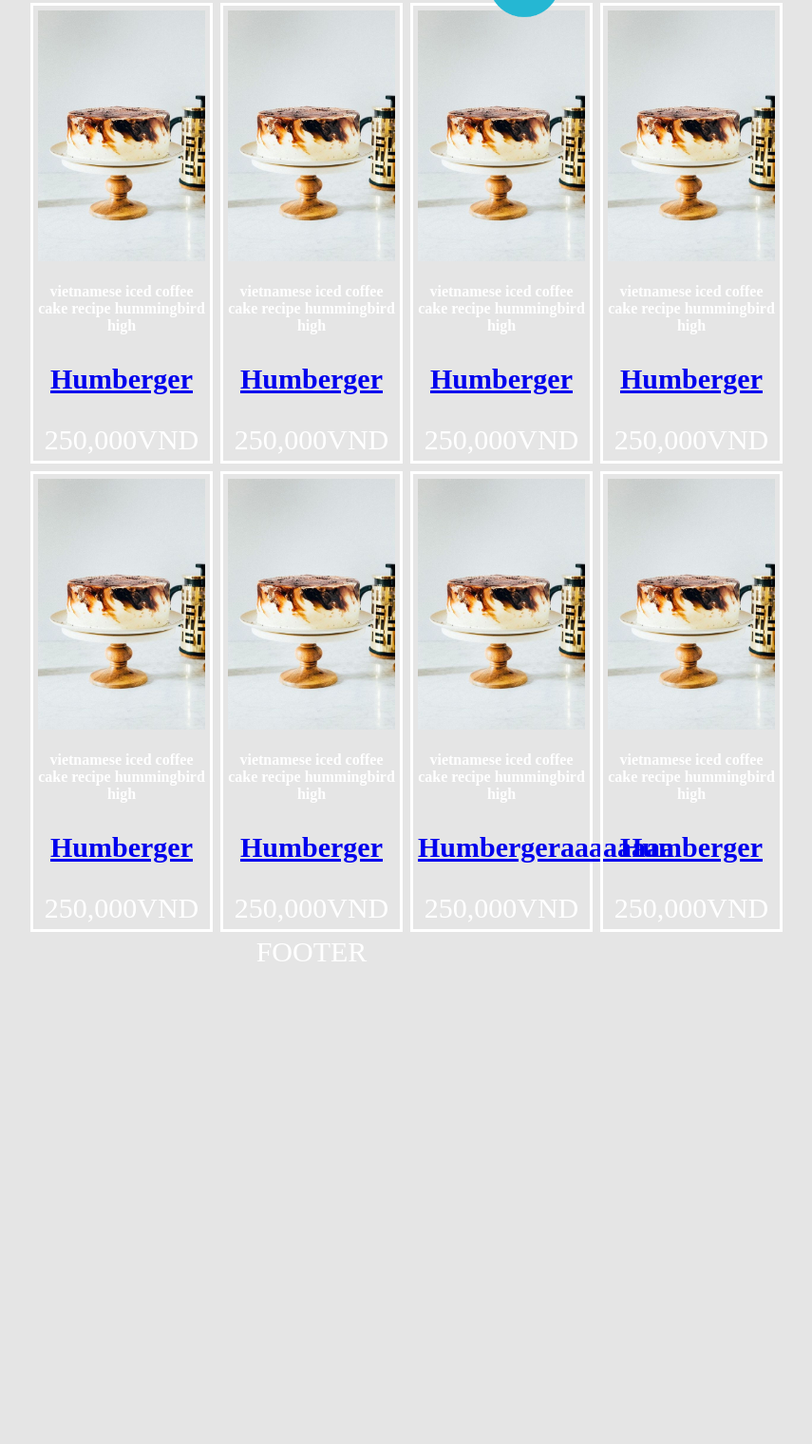
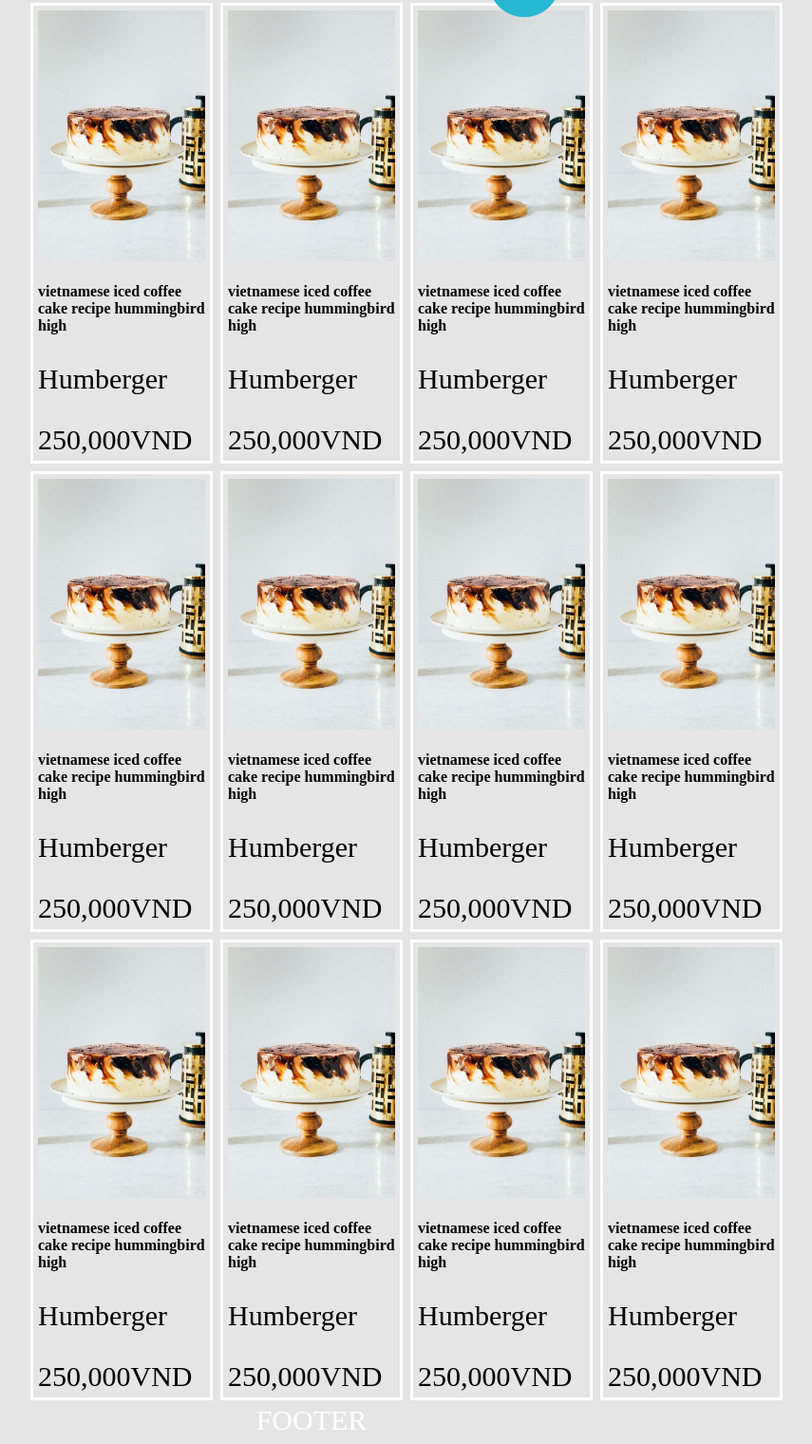
Before and after one commit to wwwvndotnet/wwwvndotnet, a plain HTML site: page positionabsolute/store.html in a window 1280 px wide. Shown: the part 780-2300 px from the top of the page at 95% size, without its empty margins (312-1167 px from the left). Before the commit the page ends 1807 px from the top, so only its background shows below. Drawn offline with Linux system fonts and the light colour scheme.

Commit message:
update nop bai tap position

```diff
--- a/positionabsolute/css/stylestore.css
+++ b/positionabsolute/css/stylestore.css
@@ -119,3 +119,8 @@ h2 {
 #main-menu {
     position: relative;
 }
+
+.card-content {
+    color: black;
+    text-align: left;
+}
--- a/positionabsolute/store.html
+++ b/positionabsolute/store.html
@@ -35,12 +35,12 @@
                     <div class="card-img">
                         <img src="img/sp1.jpg" alt="vietnamese iced coffee cake recipe hummingbird high">
                     </div>
-                    <div class="card-content black-text">
-                        <h2 class="card-title">
+                    <div class="card-content">
+                        <h2>
                             <p>vietnamese iced coffee cake recipe hummingbird high</p>
                         </h2>
-                        <p class="cuahang">
-                            <a href="#"><strong>Humberger</strong></a>
+                        <p>
+                            Humberger
                         </p>
                         <span>250,000</span>VND
                     </div>
@@ -50,12 +50,12 @@
                     <div class="card-img">
                         <img src="img/sp1.jpg" alt="vietnamese iced coffee cake recipe hummingbird high">
                     </div>
-                    <div class="card-content black-text">
-                        <h2 class="card-title">
+                    <div class="card-content">
+                        <h2>
                             <p>vietnamese iced coffee cake recipe hummingbird high</p>
                         </h2>
-                        <p class="cuahang">
-                            <a href="#"><strong>Humberger</strong></a>
+                        <p>
+                            Humberger
                         </p>
                         <span>250,000</span>VND
                     </div>
@@ -65,12 +65,12 @@
                     <div class="card-img">
                         <img src="img/sp1.jpg" alt="vietnamese iced coffee cake recipe hummingbird high">
                     </div>
-                    <div class="card-content black-text">
-                        <h2 class="card-title">
+                    <div class="card-content">
+                        <h2>
                             <p>vietnamese iced coffee cake recipe hummingbird high</p>
                         </h2>
-                        <p class="cuahang">
-                            <a href="#"><strong>Humberger</strong></a>
+                        <p>
+                            Humberger
                         </p>
                         <span>250,000</span>VND
                     </div>
@@ -80,12 +80,12 @@
                     <div class="card-img">
                         <img src="img/sp1.jpg" alt="vietnamese iced coffee cake recipe hummingbird high">
                     </div>
-                    <div class="card-content black-text">
-                        <h2 class="card-title">
+                    <div class="card-content">
+                        <h2>
                             <p>vietnamese iced coffee cake recipe hummingbird high</p>
                         </h2>
-                        <p class="cuahang">
-                            <a href="#"><strong>Humberger</strong></a>
+                        <p>
+                            Humberger
                         </p>
                         <span>250,000</span>VND
                     </div>
@@ -95,12 +95,12 @@
                     <div class="card-img">
                         <img src="img/sp1.jpg" alt="vietnamese iced coffee cake recipe hummingbird high">
                     </div>
-                    <div class="card-content black-text">
-                        <h2 class="card-title">
+                    <div class="card-content">
+                        <h2>
                             <p>vietnamese iced coffee cake recipe hummingbird high</p>
                         </h2>
-                        <p class="cuahang">
-                            <a href="#"><strong>Humberger</strong></a>
+                        <p>
+                            Humberger
                         </p>
                         <span>250,000</span>VND
                     </div>
@@ -110,12 +110,12 @@
                     <div class="card-img">
                         <img src="img/sp1.jpg" alt="vietnamese iced coffee cake recipe hummingbird high">
                     </div>
-                    <div class="card-content black-text">
-                        <h2 class="card-title">
+                    <div class="card-content">
+                        <h2>
                             <p>vietnamese iced coffee cake recipe hummingbird high</p>
                         </h2>
-                        <p class="cuahang">
-                            <a href="#"><strong>Humberger</strong></a>
+                        <p>
+                            Humberger
                         </p>
                         <span>250,000</span>VND
                     </div>
@@ -125,12 +125,12 @@
                     <div class="card-img">
                         <img src="img/sp1.jpg" alt="vietnamese iced coffee cake recipe hummingbird high">
                     </div>
-                    <div class="card-content black-text">
-                        <h2 class="card-title">
+                    <div class="card-content">
+                        <h2>
                             <p>vietnamese iced coffee cake recipe hummingbird high</p>
                         </h2>
-                        <p class="cuahang">
-                            <a href="#"><strong>Humberger</strong></a>
+                        <p>
+                            Humberger
                         </p>
                         <span>250,000</span>VND
                     </div>
@@ -140,12 +140,12 @@
                     <div class="card-img">
                         <img src="img/sp1.jpg" alt="vietnamese iced coffee cake recipe hummingbird high">
                     </div>
-                    <div class="card-content black-text">
-                        <h2 class="card-title">
+                    <div class="card-content">
+                        <h2>
                             <p>vietnamese iced coffee cake recipe hummingbird high</p>
                         </h2>
-                        <p class="cuahang">
-                            <a href="#"><strong>Humberger</strong></a>
+                        <p>
+                            Humberger
                         </p>
                         <span>250,000</span>VND
                     </div>
@@ -155,12 +155,12 @@
                     <div class="card-img">
                         <img src="img/sp1.jpg" alt="vietnamese iced coffee cake recipe hummingbird high">
                     </div>
-                    <div class="card-content black-text">
-                        <h2 class="card-title">
+                    <div class="card-content">
+                        <h2>
                             <p>vietnamese iced coffee cake recipe hummingbird high</p>
                         </h2>
-                        <p class="cuahang">
-                            <a href="#"><strong>Humberger</strong></a>
+                        <p>
+                            Humberger
                         </p>
                         <span>250,000</span>VND
                     </div>
@@ -170,12 +170,12 @@
                     <div class="card-img">
                         <img src="img/sp1.jpg" alt="vietnamese iced coffee cake recipe hummingbird high">
                     </div>
-                    <div class="card-content black-text">
-                        <h2 class="card-title">
+                    <div class="card-content">
+                        <h2>
                             <p>vietnamese iced coffee cake recipe hummingbird high</p>
                         </h2>
-                        <p class="cuahang">
-                            <a href="#"><strong>Humberger</strong></a>
+                        <p>
+                            Humberger
                         </p>
                         <span>250,000</span>VND
                     </div>
@@ -185,12 +185,12 @@
                     <div class="card-img">
                         <img src="img/sp1.jpg" alt="vietnamese iced coffee cake recipe hummingbird high">
                     </div>
-                    <div class="card-content black-text">
-                        <h2 class="card-title">
+                    <div class="card-content">
+                        <h2>
                             <p>vietnamese iced coffee cake recipe hummingbird high</p>
                         </h2>
-                        <p class="cuahang">
-                            <a href="#"><strong>Humbergeraaaaaaaa</strong></a>
+                        <p>
+                            Humberger
                         </p>
                         <span>250,000</span>VND
                     </div>
@@ -200,12 +200,72 @@
                     <div class="card-img">
                         <img src="img/sp1.jpg" alt="vietnamese iced coffee cake recipe hummingbird high">
                     </div>
-                    <div class="card-content black-text">
-                        <h2 class="card-title">
+                    <div class="card-content">
+                        <h2>
                             <p>vietnamese iced coffee cake recipe hummingbird high</p>
                         </h2>
-                        <p class="cuahang">
-                            <a href="#"><strong>Humberger</strong></a>
+                        <p>
+                            Humberger
+                        </p>
+                        <span>250,000</span>VND
+                    </div>
+                </div>
+
+                <div class="mix">
+                    <div class="card-img">
+                        <img src="img/sp1.jpg" alt="vietnamese iced coffee cake recipe hummingbird high">
+                    </div>
+                    <div class="card-content">
+                        <h2>
+                            <p>vietnamese iced coffee cake recipe hummingbird high</p>
+                        </h2>
+                        <p>
+                            Humberger
+                        </p>
+                        <span>250,000</span>VND
+                    </div>
+                </div>
+
+                <div class="mix">
+                    <div class="card-img">
+                        <img src="img/sp1.jpg" alt="vietnamese iced coffee cake recipe hummingbird high">
+                    </div>
+                    <div class="card-content">
+                        <h2>
+                            <p>vietnamese iced coffee cake recipe hummingbird high</p>
+                        </h2>
+                        <p>
+                            Humberger
+                        </p>
+                        <span>250,000</span>VND
+                    </div>
+                </div>
+
+                <div class="mix">
+                    <div class="card-img">
+                        <img src="img/sp1.jpg" alt="vietnamese iced coffee cake recipe hummingbird high">
+                    </div>
+                    <div class="card-content">
+                        <h2>
+                            <p>vietnamese iced coffee cake recipe hummingbird high</p>
+                        </h2>
+                        <p>
+                            Humberger
+                        </p>
+                        <span>250,000</span>VND
+                    </div>
+                </div>
+
+                <div class="mix">
+                    <div class="card-img">
+                        <img src="img/sp1.jpg" alt="vietnamese iced coffee cake recipe hummingbird high">
+                    </div>
+                    <div class="card-content">
+                        <h2>
+                            <p>vietnamese iced coffee cake recipe hummingbird high</p>
+                        </h2>
+                        <p>
+                            Humberger
                         </p>
                         <span>250,000</span>VND
                     </div>
```
